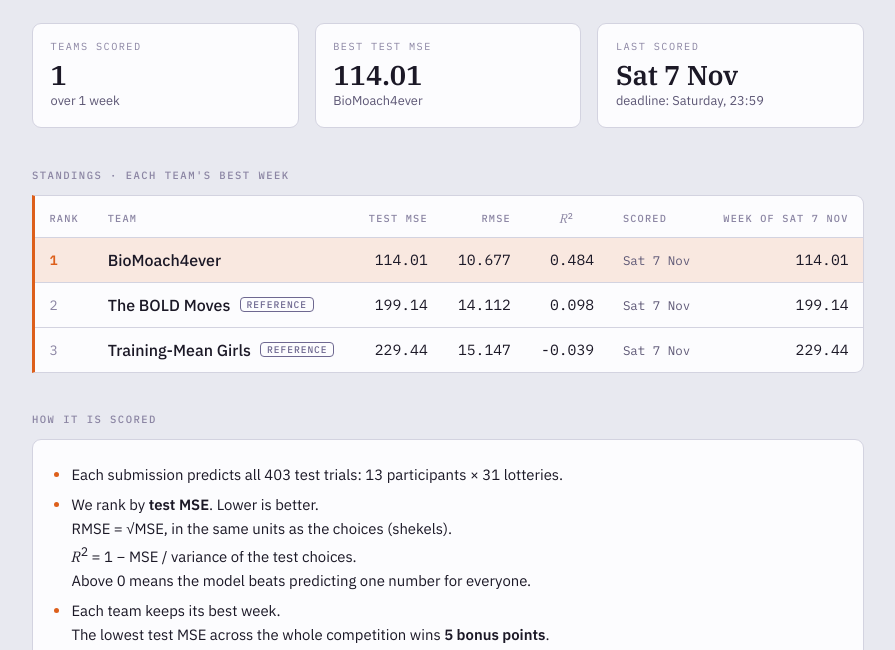
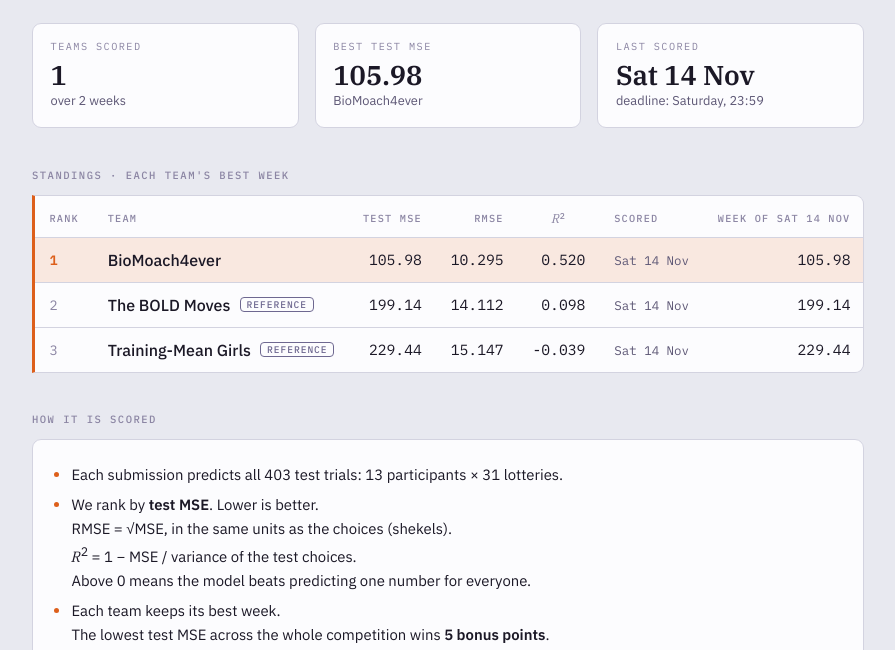
Before and after one commit to asafmm/ml_for_neuro, a plain HTML site: page leaderboard.html in a window 1280 px wide. Shown: the part 132-782 px from the top of the page, without its empty margins (192-1087 px from the left). Drawn offline with Linux system fonts and the light colour scheme.

Commit message:
update leadboard

```diff
--- a/leaderboard.html
+++ b/leaderboard.html
@@ -143,9 +143,9 @@ footer a{color:var(--c-model);text-decoration:none}
   </div>
 
   <div class="stats">
-    <div class="stat"><div class="lbl">Teams scored</div><div class="val">1</div><div class="sub">over 1 week</div></div>
-    <div class="stat"><div class="lbl">Best test MSE</div><div class="val">114.01</div><div class="sub">BioMoach4ever</div></div>
-    <div class="stat"><div class="lbl">Last scored</div><div class="val">Sat 7 Nov</div><div class="sub">deadline: Saturday, 23:59</div></div>
+    <div class="stat"><div class="lbl">Teams scored</div><div class="val">1</div><div class="sub">over 2 weeks</div></div>
+    <div class="stat"><div class="lbl">Best test MSE</div><div class="val">105.98</div><div class="sub">BioMoach4ever</div></div>
+    <div class="stat"><div class="lbl">Last scored</div><div class="val">Sat 14 Nov</div><div class="sub">deadline: Saturday, 23:59</div></div>
   </div>
 
   <div class="standings">
@@ -159,11 +159,11 @@ footer a{color:var(--c-model);text-decoration:none}
         <th class="num hide-sm">RMSE</th>
         <th class="num r2"><span class="m">R</span><sup>2</sup></th>
         <th class="hide-sm">Scored</th>
-        <th class="num hide-sm">Week of Sat 7 Nov</th>
+        <th class="num hide-sm">Week of Sat 14 Nov</th>
       </tr>
-      <tr class="first"><td class="rk">1</td><td class="tm"><div class="tmrow"><span class="nm">BioMoach4ever</span></div></td><td class="num">114.01</td><td class="num hide-sm">10.677</td><td class="num r2">0.484</td><td class="wk hide-sm">Sat 7 Nov</td><td class="num hide-sm">114.01</td></tr>
-      <tr><td class="rk">2</td><td class="tm"><div class="tmrow"><span class="nm">The BOLD Moves</span><span class="tag"><span class="hide-sm">reference</span><span class="show-sm">ref</span></span></div></td><td class="num">199.14</td><td class="num hide-sm">14.112</td><td class="num r2">0.098</td><td class="wk hide-sm">Sat 7 Nov</td><td class="num hide-sm">199.14</td></tr>
-      <tr><td class="rk">3</td><td class="tm"><div class="tmrow"><span class="nm">Training-Mean Girls</span><span class="tag"><span class="hide-sm">reference</span><span class="show-sm">ref</span></span></div></td><td class="num">229.44</td><td class="num hide-sm">15.147</td><td class="num r2">-0.039</td><td class="wk hide-sm">Sat 7 Nov</td><td class="num hide-sm">229.44</td></tr>
+      <tr class="first"><td class="rk">1</td><td class="tm"><div class="tmrow"><span class="nm">BioMoach4ever</span></div></td><td class="num">105.98</td><td class="num hide-sm">10.295</td><td class="num r2">0.520</td><td class="wk hide-sm">Sat 14 Nov</td><td class="num hide-sm">105.98</td></tr>
+      <tr><td class="rk">2</td><td class="tm"><div class="tmrow"><span class="nm">The BOLD Moves</span><span class="tag"><span class="hide-sm">reference</span><span class="show-sm">ref</span></span></div></td><td class="num">199.14</td><td class="num hide-sm">14.112</td><td class="num r2">0.098</td><td class="wk hide-sm">Sat 14 Nov</td><td class="num hide-sm">199.14</td></tr>
+      <tr><td class="rk">3</td><td class="tm"><div class="tmrow"><span class="nm">Training-Mean Girls</span><span class="tag"><span class="hide-sm">reference</span><span class="show-sm">ref</span></span></div></td><td class="num">229.44</td><td class="num hide-sm">15.147</td><td class="num r2">-0.039</td><td class="wk hide-sm">Sat 14 Nov</td><td class="num hide-sm">229.44</td></tr>
     </table>
   </div>
   </div>
```
